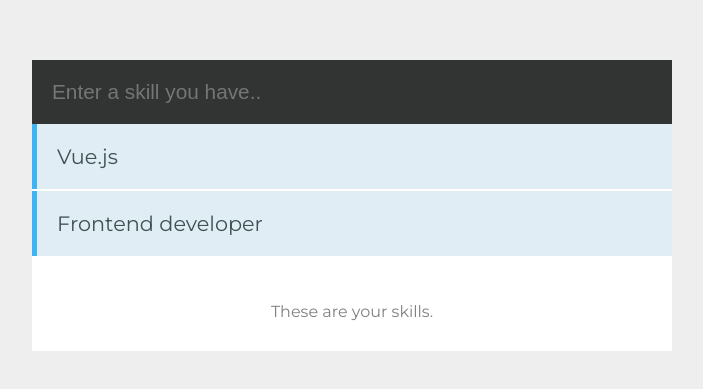
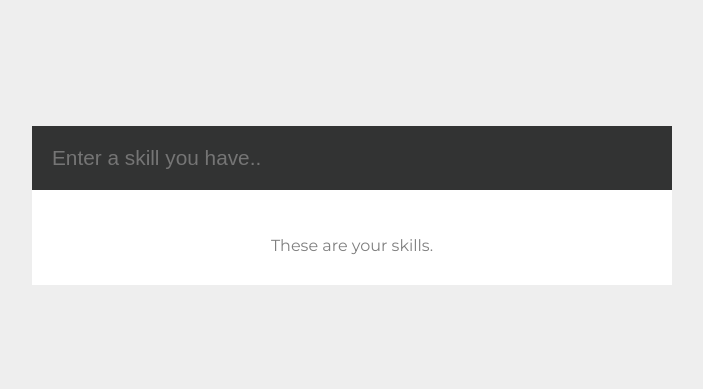
Before and after one commit to mafontana/vue-skills-app, a Vue app: page / in a window 1280 px wide. Shown: the part 237-626 px from the top of the page, without its empty margins (288-991 px from the left). Built offline with nearby package versions, Linux system fonts and the light colour scheme; a small style sheet from the web is missing; the HTML template or start-up script is replaced by a standard one.

Commit message:
fixed array to be empty

```diff
--- a/package.json
+++ b/package.json
@@ -8,6 +8,7 @@
     "lint": "vue-cli-service lint"
   },
   "dependencies": {
+    "vee-validate": "^2.1.4",
     "vue": "^2.5.17"
   },
   "devDependencies": {
--- a/src/components/Skills.vue
+++ b/src/components/Skills.vue
@@ -2,7 +2,8 @@
   <div class="hello">
     <div class="holder">
       <form @submit.prevent="addSkill">
-        <input type="text" placeholder="Enter a skill you have.." v-model="skill">
+        <input type="text" placeholder="Enter a skill you have.." v-model="skill" v-validate="'min:5'" name="skill">
+
       </form>
       <ul>
         <li v-for="(data, index) in skills" :key='index'> {{data.skill}} </li>
@@ -19,12 +20,8 @@
     return {
       skill: "",
       skills: [
-        {
-          "skill": "Vue.js"
-        },
-        {
-          "skill": "Frontend developer"
-        }
+
+
       ]
     }
   },
--- a/src/main.js
+++ b/src/main.js
@@ -1,6 +1,8 @@
 import Vue from 'vue'
 import App from './App.vue'
+import VeeValidate from 'vee-validate'
 
+Vue.use (VeeValidate);
 Vue.config.productionTip = false
 
 new Vue({
```
Also changed, not shown: 1 other file (tests, documents, lock files or other folders).
